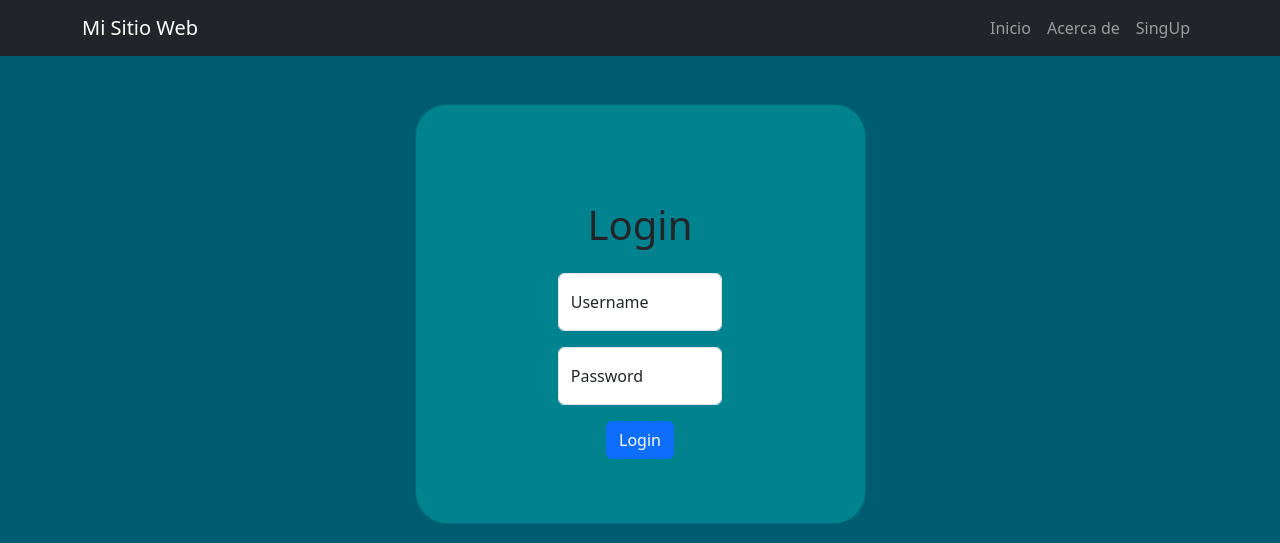
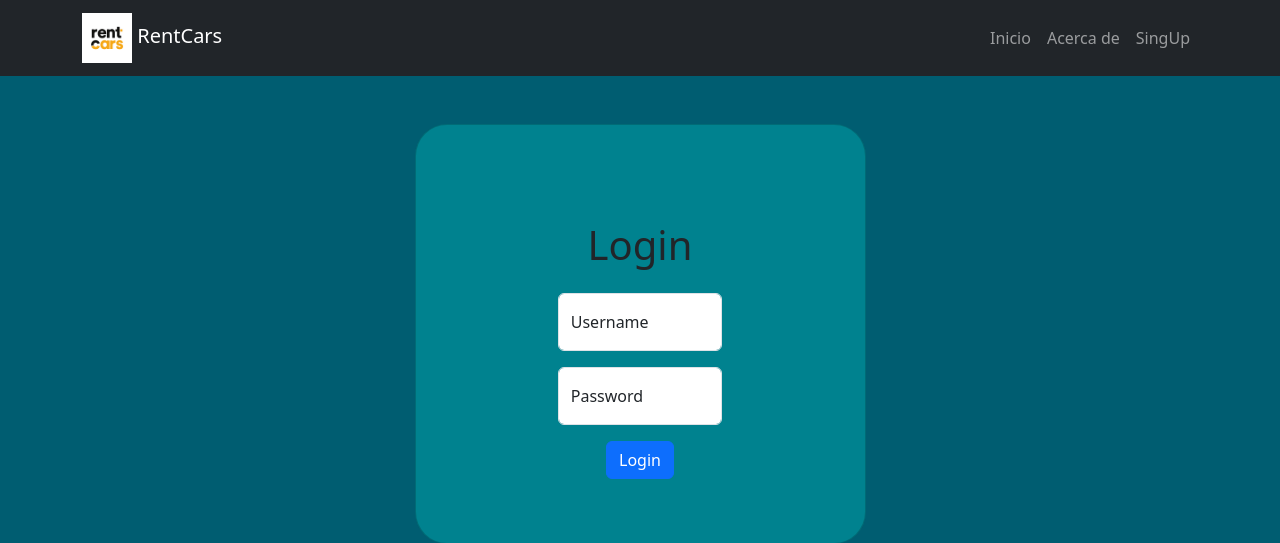
Before and after one commit to Jhojan98/rentCars, a Flask app: page / in a window 1280 px wide. Shown: the top 543 px of the page. Run offline with Flask 3, Linux system fonts and the light colour scheme; parts of the project's set-up code (start-up, migrations or seed data) failed here and were passed over; some libraries are stand-ins or nearby versions.

Commit message:
Cambios nvar

```diff
--- a/templates/base.html
+++ b/templates/base.html
@@ -1,12 +1,19 @@
 <!DOCTYPE html>
 <html>
 <head>
-  <title>Mi Sitio Web</title>
+  <title>RentCars</title>
   <!-- Agrega aquí los enlaces a los archivos CSS y scripts JS comunes -->
   <link rel="stylesheet" href="https://cdnjs.cloudflare.com/ajax/libs/bootstrap/5.3.0/css/bootstrap.min.css">
   <link href="https://cdn.jsdelivr.net/npm/bootstrap@5.3.0-alpha3/dist/css/bootstrap.min.css" rel="stylesheet" integrity="sha384-KK94CHFLLe+nY2dmCWGMq91rCGa5gtU4mk92HdvYe+M/SXH301p5ILy+dN9+nJOZ" crossorigin="anonymous">
   {% block style %}
   {% endblock %}
+  <style>
+    .logo-img {
+      width: 50px; /* Ajusta el valor según el tamaño deseado */
+      height: auto; /* Esto mantiene la proporción de aspecto */
+    }
+  </style>
+
 </head>
 <body>
   <!-- Navbar compartido -->
--- a/templates/home.html
+++ b/templates/home.html
@@ -6,7 +6,10 @@
   <!-- Contenido personalizado del navbar para este archivo HTML -->
   <nav class="navbar navbar-expand-lg navbar-dark bg-dark">
     <div class="container">
-      <a class="navbar-brand" href="#">Mi Sitio Web</a>
+      <a class="navbar-brand" href="#">
+        <img class = "logo-img" src="{{ url_for('static', filename='img/logo.png') }}" alt="Logo RentCars">
+        RentCars
+      </a>
       <button class="navbar-toggler" type="button" data-bs-toggle="collapse" data-bs-target="#navbarNav" aria-controls="navbarNav" aria-expanded="false" aria-label="Toggle navigation">
         <span class="navbar-toggler-icon"></span>
       </button>
--- a/templates/navbar.html
+++ b/templates/navbar.html
@@ -1,9 +1,9 @@
 <nav class="navbar navbar-expand-lg navbar-dark bg-dark">
     <div class="container">
-      <a class="navbar-brand" href="#">Mi Sitio Web</a>
-      <button class="navbar-toggler" type="button" data-bs-toggle="collapse" data-bs-target="#navbarNav" aria-controls="navbarNav" aria-expanded="false" aria-label="Toggle navigation">
-        <span class="navbar-toggler-icon"></span>
-      </button>
+      <a class="navbar-brand" href="#">
+        <img class = "logo-img" src="{{ url_for('static', filename='img/logo.png') }}" alt="Logo RentCars">
+        RentCars
+      </a>
       <div class="collapse navbar-collapse" id="navbarNav">
         <ul class="navbar-nav ms-auto">
           <li class="nav-item">
--- a/templates/signUp.html
+++ b/templates/signUp.html
@@ -17,7 +17,10 @@
   <!-- Contenido personalizado del navbar para este archivo HTML -->
   <nav class="navbar navbar-expand-lg navbar-dark bg-dark">
     <div class="container">
-      <a class="navbar-brand" href="#">Mi Sitio Web</a>
+      <a class="navbar-brand" href="#">
+        <img class = "logo-img" src="{{ url_for('static', filename='img/logo.png') }}" alt="Logo RentCars">
+        RentCars
+      </a>
       <button class="navbar-toggler" type="button" data-bs-toggle="collapse" data-bs-target="#navbarNav" aria-controls="navbarNav" aria-expanded="false" aria-label="Toggle navigation">
         <span class="navbar-toggler-icon"></span>
       </button>
```
Also changed, not shown: static/img/logo.png (renamed from templates/img/logo.png), static/img/logovs2.png (added).
